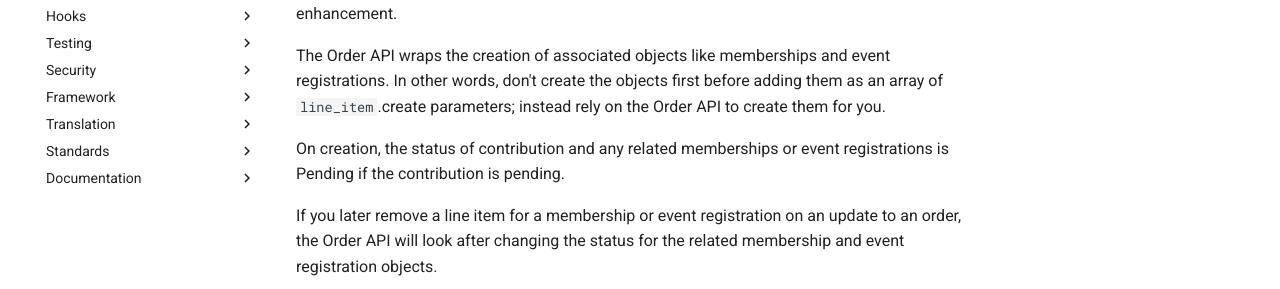
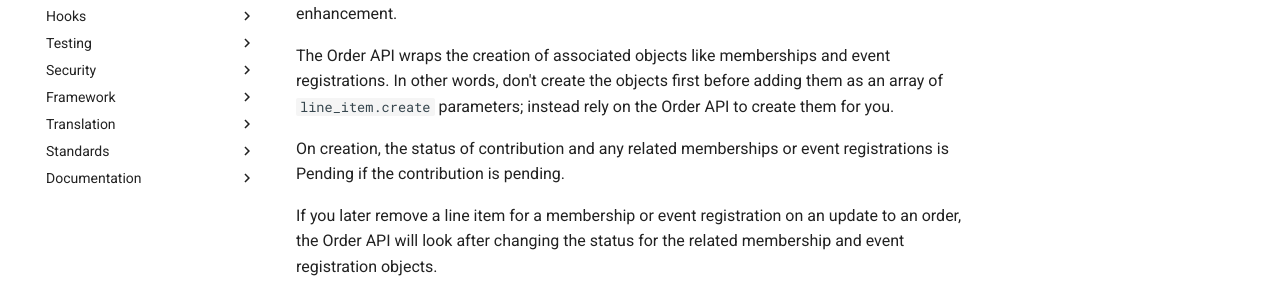
Before and after one commit to civicrm/civicrm-dev-docs, an MkDocs documentation site: the page built from docs/financial/OrderAPI.md, in a window 1280 px wide and 900 px high. Shown: the part 364-653 px from the top of the window. Built offline with MkDocs 1.6.1 and Material for MkDocs 9.7.7, drawn with Linux system fonts in a browser that asks for light colours; comment, search, counter and statistics services are not loaded; old or Windows-style settings are respelled for this version of MkDocs.

```diff
--- a/docs/financial/OrderAPI.md
+++ b/docs/financial/OrderAPI.md
@@ -4,7 +4,7 @@ An 'order' is a non-CiviCRM term that corresponds to how CiviCRM uses its contri
 
 Donations, memberships and event registrations are all potential line items in an order/contribution. Pledge payments via a contribution's line item are a potential future enhancement.
 
-The Order API wraps the creation of associated objects like memberships and event registrations. In other words, don't create the objects first before adding them as an array of `line_item`.create parameters; instead rely on the Order API to create them for you.
+The Order API wraps the creation of associated objects like memberships and event registrations. In other words, don't create the objects first before adding them as an array of `line_item.create` parameters; instead rely on the Order API to create them for you.
 
 On creation, the status of contribution and any related memberships or event registrations is Pending if the contribution is pending.
 
```
